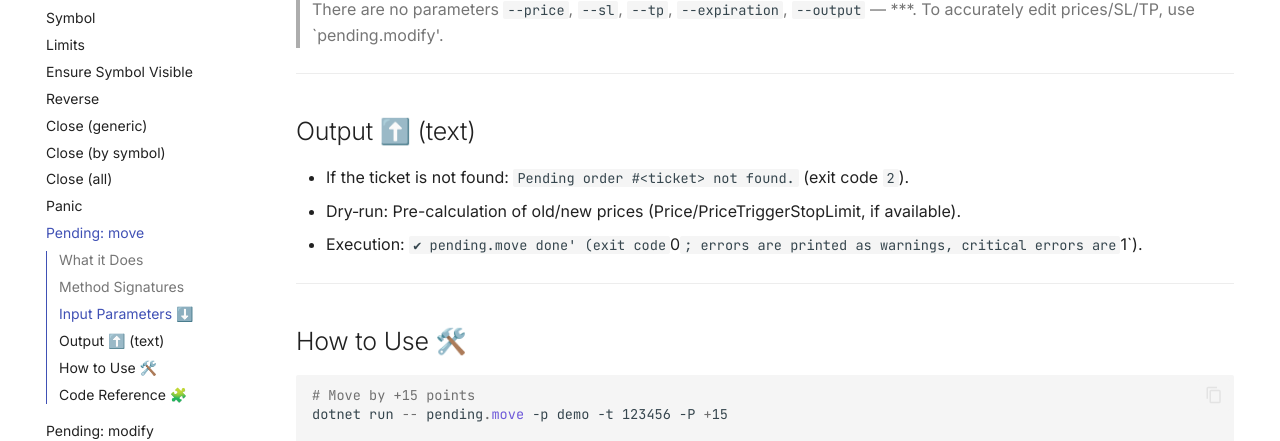
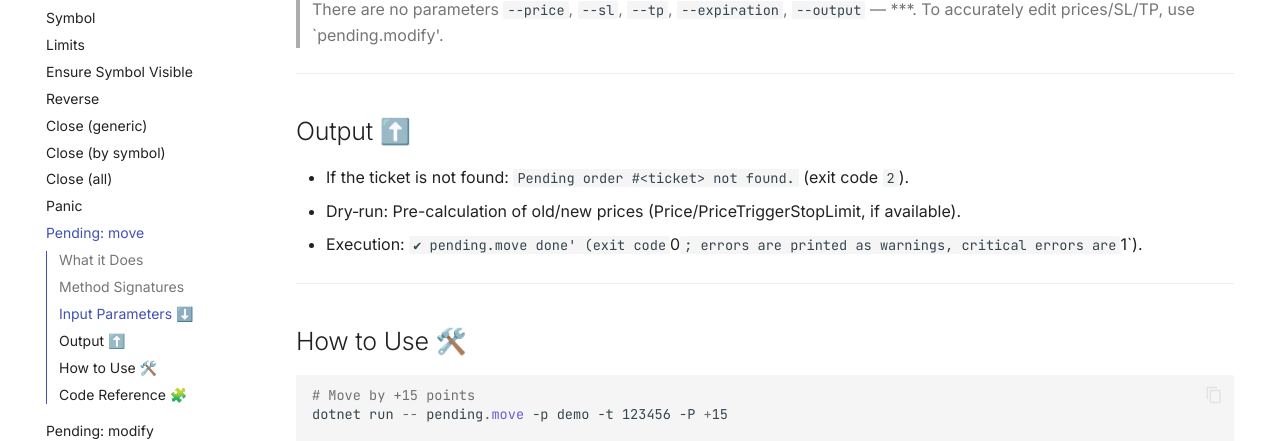
Before and after one commit to MetaRPC/CSharpMT5, an MkDocs documentation site: the page built from docs/Market_Data/Pending.move.md, in a window 1280 px wide and 900 px high, scrolled down 955 px. Shown: the part 144-585 px from the top of the window. Built offline with MkDocs 1.6.1 and Material for MkDocs 9.7.7, drawn with Linux system fonts in a browser that asks for light colours; comment, search, counter and statistics services are not loaded.

Commit message:
Update Pending.move.md

```diff
--- a/docs/Market_Data/Pending.move.md
+++ b/docs/Market_Data/Pending.move.md
@@ -36,7 +36,7 @@ public Task MovePendingByPointsAsync(
 
 ---
 
-## Output ⬆️ (text)
+## Output ⬆️
 
 * If the ticket is not found: `Pending order #<ticket> not found.` (exit code `2`).
 * Dry‑run: Pre-calculation of old/new prices (Price/PriceTriggerStopLimit, if available).
```
